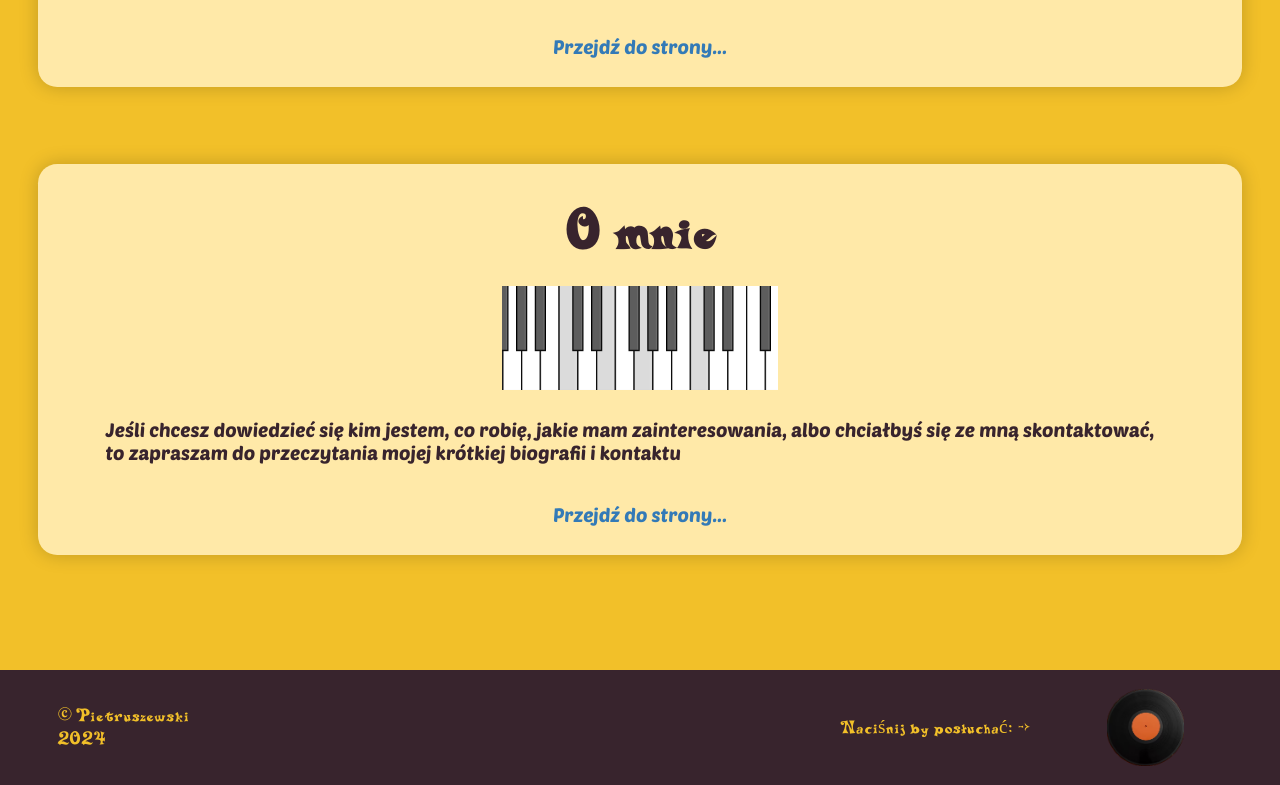
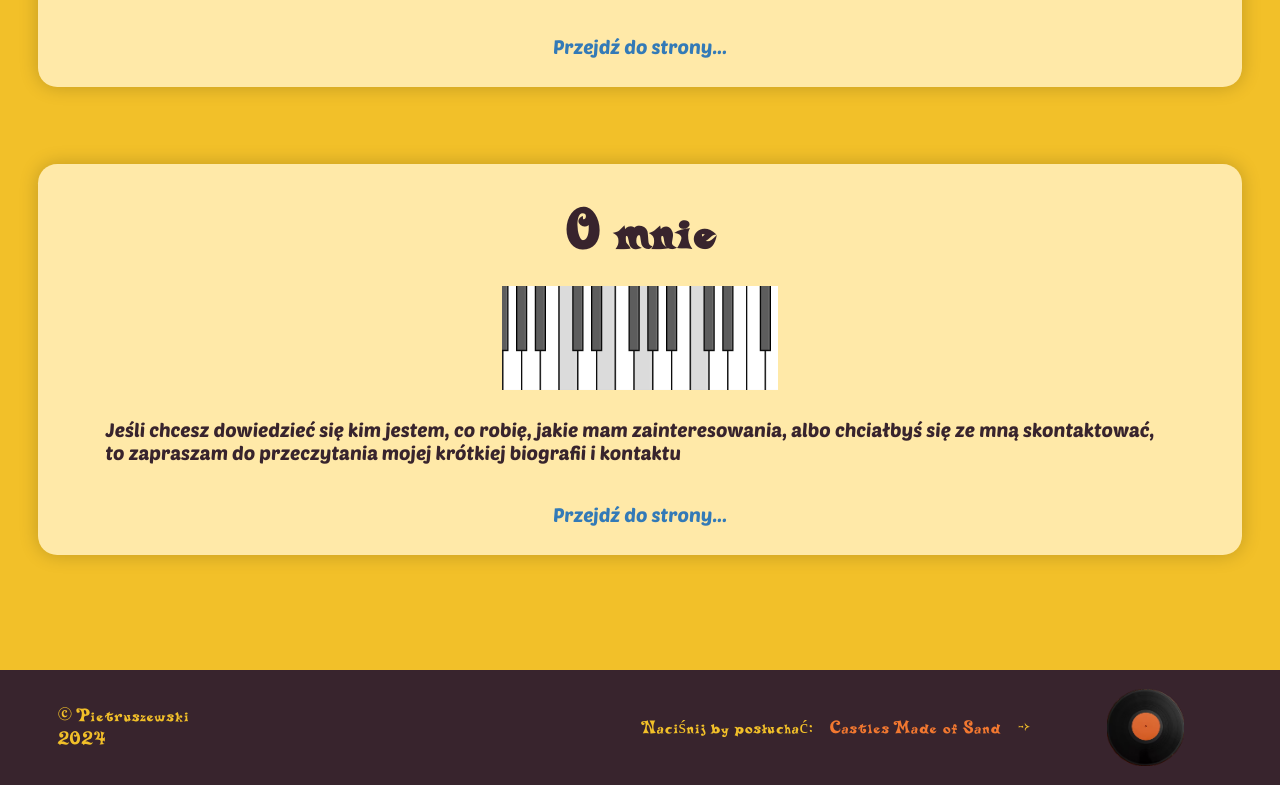
Before and after one commit to michaspie8/Kamien-i-bulka, a plain HTML site: page index.html in a window 1280 px wide. Shown: the part 2102-2887 px from the top of the page. Drawn offline with Linux system fonts and the light colour scheme.

Commit message:
Litul czeńdżes

```diff
--- a/index.html
+++ b/index.html
@@ -2,7 +2,7 @@
 <html lang="pl">
 <head>
     <meta charset="UTF-8">
-    <meta content="width=device-width, user-scalable=no, initial-scale=1.0, maximum-scale=1.0, minimum-scale=1.0"
+    <meta content="width=device-width, user-scalable=yes, initial-scale=1.0, maximum-scale=1.0, minimum-scale=1.0"
           name="viewport">
     <meta content="ie=edge" http-equiv="X-UA-Compatible">
     <meta content="Pietruszewski Michał" name="author">
@@ -97,7 +97,7 @@
             <p id="grampohone-aside-text">Naciśnij by posłuchać: -></p>
             <div class="gramophone">
                 <img alt="Gramophone" src="record.webp">
-                <audio autoplay loop src="music.mp3"></audio>
+                <audio autoplay loop src=" "></audio>
             </div>
         </div>
     </footer>
@@ -186,9 +186,11 @@
     ];
     songs = songnames.map(songname => `songs/${songname}`);
     shuffle(songs);
-    audio.src = songs[0];
+    let text = songs[0].toString();
+    text = text.split('.').slice(1).join('.');
+    text = text.split('.').slice(0);
+    gramophoneAsideText.innerHTML = 'Naciśnij by posłuchać: <span>' + text[0] + '</span> ->';
     audio.pause();
-
 
     gramophone.addEventListener('click', () =>
     {
--- a/main.scss
+++ b/main.scss
@@ -70,6 +70,7 @@ body {
     display: flex;
     justify-content: center;
     align-items: center;
+
     font-size: 3rem;
     @include customize(theme) {
       color: getValue('light');
@@ -235,6 +236,9 @@ main {
     font-family: map-get(map-get($fonts, primary), font-family);
     font-size: 4em;
     pointer-events: none;
+    &>*{
+      user-select: none;
+    }
     @include customize(theme) {
       color: getValue('text');
     }
```
Also changed, not shown: main.css, 1 other file.
